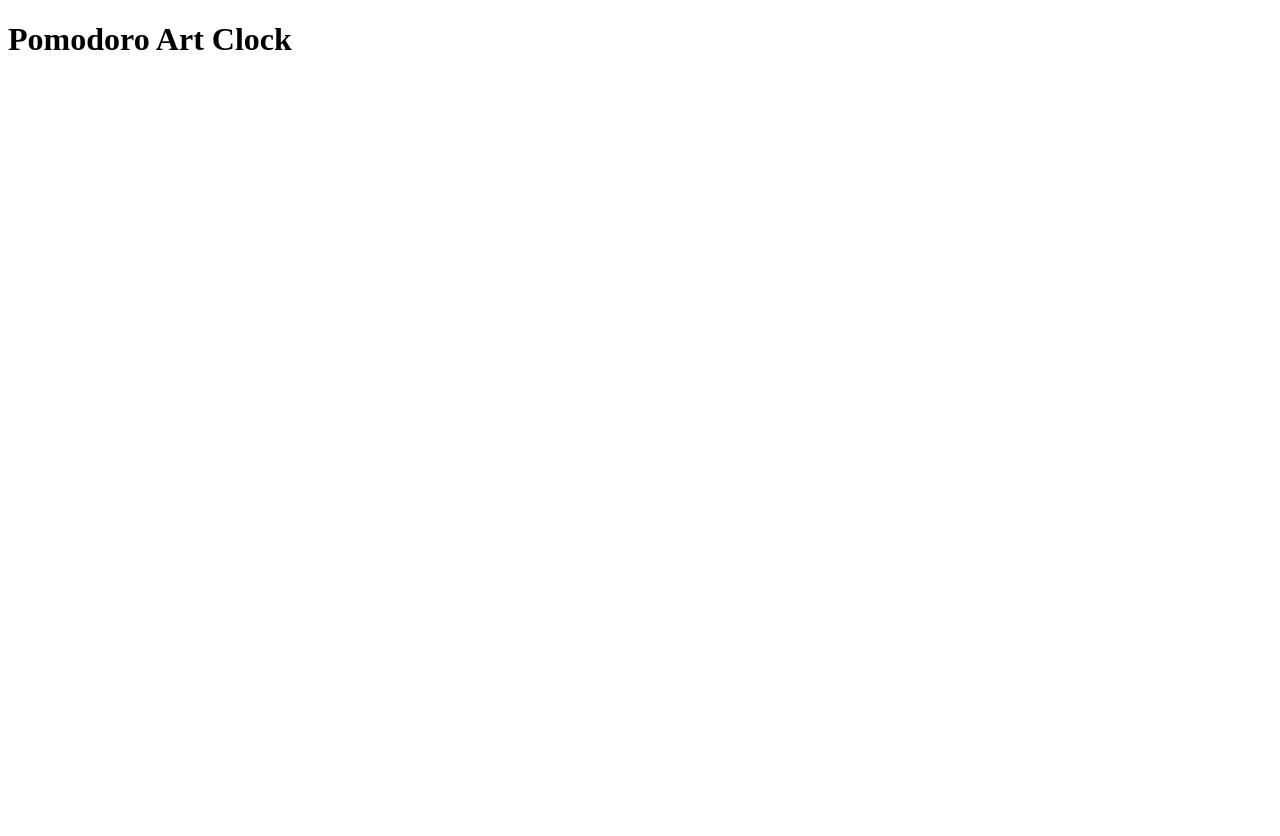
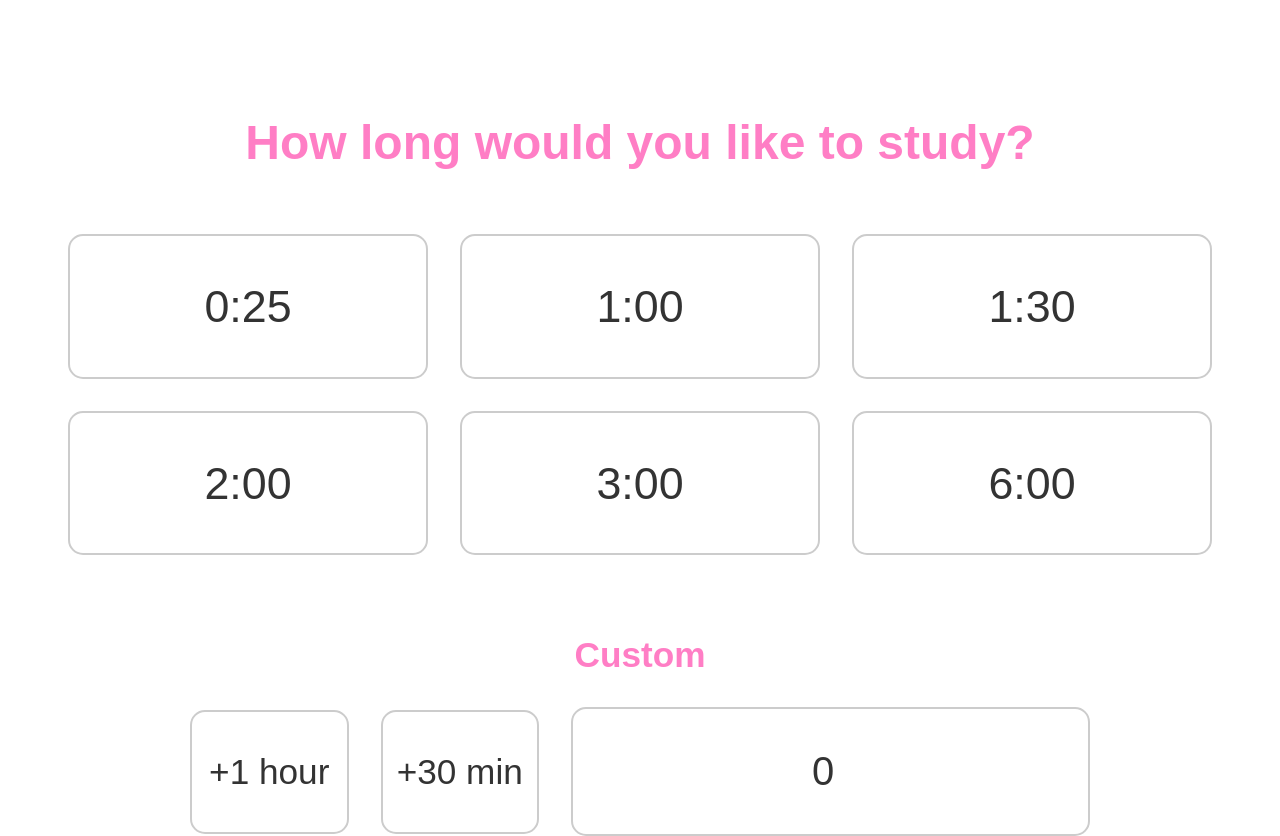
Before and after one commit to Denger878/pomodoro-draw, a plain HTML site: page index.html in a window 1280 px wide. Before the commit the page ends 800 px from the top, so only its background shows below. Drawn offline with Linux system fonts and the light colour scheme.

Commit message:
Added title screen

```diff
--- a/index.html
+++ b/index.html
@@ -7,6 +7,26 @@
     <title>Pomodoro Art Clock</title>
   </head>
   <body>
-    <h1>Pomodoro Art Clock</h1>
+    <div class="container">
+      <h1 class="title">How long would you like to study?</h1>
+
+      <div class="button-grid">
+        <button>0:25</button>
+        <button>1:00</button>
+        <button>1:30</button>
+        <button>2:00</button>
+        <button>3:00</button>
+        <button>6:00</button>
+      </div>
+
+      <h2 class="subtitle">Custom</h2>
+      <div class="custom-row">
+        <div class="custom-buttons">
+          <button class="custom-btn">+1 hour</button>
+          <button class="custom-btn">+30 min</button>
+        </div>
+        <input type="number" class="custom-input" value="0" />
+      </div>
+    </div>
   </body>
 </html>
--- a/style.css
+++ b/style.css
@@ -0,0 +1,160 @@
+/* Reset defaults */
+* {
+  margin: 0;
+  padding: 0;
+  box-sizing: border-box;
+}
+
+body {
+  font-family: 'Poppins', sans-serif;
+  background: white;
+  display: flex;
+  justify-content: center;
+  height: 100vh;
+}
+
+.container {
+  text-align: center;
+  width: 100%;
+  max-width: 1200px;
+  margin: 5rem auto;
+  display: flex;
+  flex-direction: column;
+  align-items: center;
+}
+
+.title {
+  font-size: 3rem;
+  margin-bottom: 4rem;
+  margin-top: 2.2rem;
+  color: #ff7ec5;
+}
+
+.button-grid {
+  display: grid;
+  grid-template-columns: repeat(3, 1fr);
+  gap: 2rem;
+  margin-bottom: 1rem;
+}
+
+.button-grid button {
+  padding: 2.8rem 8.4rem;
+  font-size: 2.8rem;
+  border: 2px solid #ccc;
+  background: transparent;
+  color: #333;
+  border-radius: 15px;
+  cursor: pointer;
+  transition: background-color 0.3s, transform 0.2s;
+}
+
+.button-grid button:hover {
+  background-color: #ffdcef;
+  transform: scale(1.05);
+}
+
+.subtitle {
+  font-size: 2.2rem;
+  margin-top: 4rem;
+  margin-bottom: 2rem;
+  color: #ff7ec5;
+}
+
+.custom-row {
+  display: flex;
+  width: 100%;
+  max-width: 900px;
+  margin: 0 auto;
+  align-items: center;
+  gap: 2rem;
+}
+
+.custom-buttons {
+  display: flex;
+  flex: 1 1 0;
+  gap: 2rem;
+}
+
+.custom-btn {
+  flex: 1 1 0;
+  padding: 2.5rem 0;
+  font-size: 2.2rem;
+  border: 2px solid #ccc;
+  background: transparent;
+  color: #333;
+  border-radius: 15px;
+  cursor: pointer;
+  transition: background-color 0.3s, transform 0.2s;
+}
+
+.custom-btn:hover {
+  background-color: #ffdcef;
+  transform: scale(1.05);
+}
+
+.custom-input {
+  flex: 1 1 0;
+  padding: 2.5rem 0;
+  font-size: 2.5rem;
+  border: 2px solid #ccc;
+  border-radius: 15px;
+  outline: none;
+  text-align: center;
+  background: transparent;
+  color: #333;
+  /* Remove number input arrows for all browsers */
+  appearance: none;
+  -webkit-appearance: none;
+  -moz-appearance: textfield;
+}
+
+.custom-input[type='number'] {
+  -moz-appearance: textfield;
+  appearance: textfield;
+  -webkit-appearance: none;
+  -webkit-appearance: none;
+  -webkit-inner-spin-button {
+    -webkit-appearance: none;
+    appearance: none;
+    margin: 0;
+  }
+  -webkit-outer-spin-button {
+    -webkit-appearance: none;
+    appearance: none;
+    margin: 0;
+  }
+}
+
+.custom-inputs {
+  width: 100%;
+  max-width: 600px;
+  display: flex;
+  flex-direction: column;
+  gap: 1.5rem;
+}
+
+.input-group {
+  display: flex;
+  flex-direction: column;
+  align-items: start;
+  gap: 0.5rem;
+}
+
+.input-group label {
+  font-size: 1.2rem;
+  color: #333;
+}
+
+.input-group .input-bar {
+  width: 100%;
+  padding: 1rem;
+  font-size: 1rem;
+  border: 2px solid #ccc;
+  border-radius: 10px;
+  outline: none;
+  transition: border-color 0.3s;
+}
+
+.input-group .input-bar:focus {
+  border-color: #4c8bf5;
+}
```
